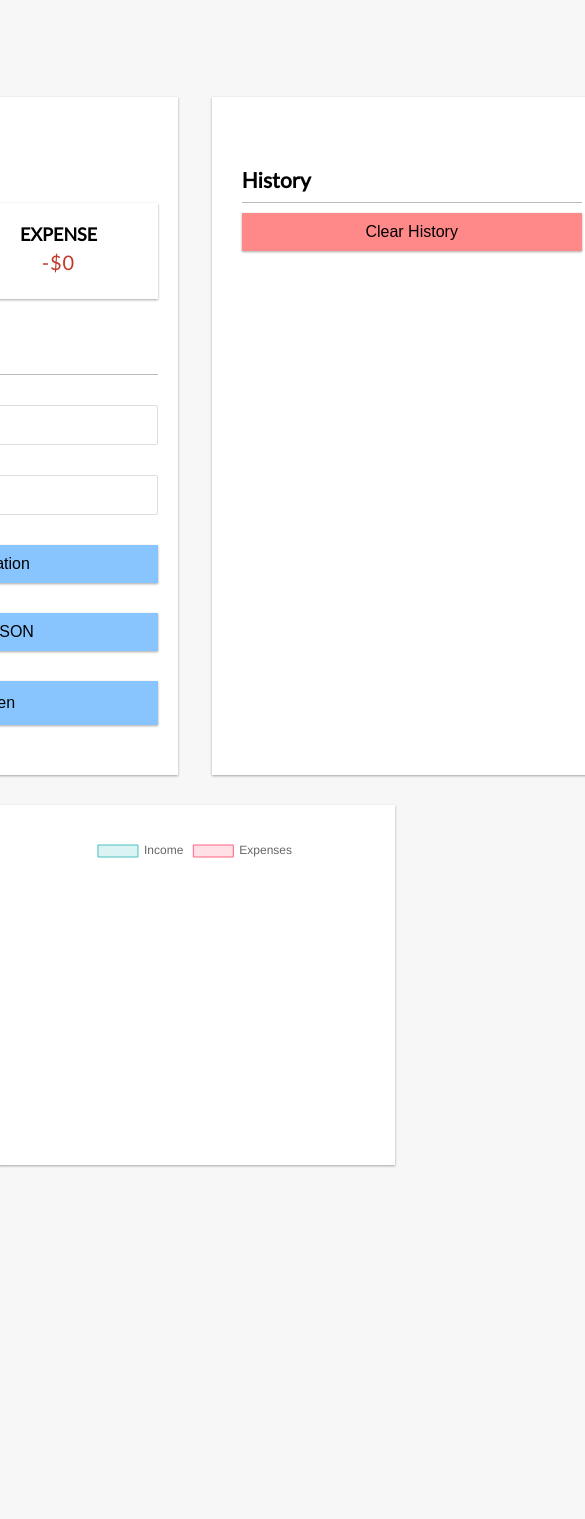
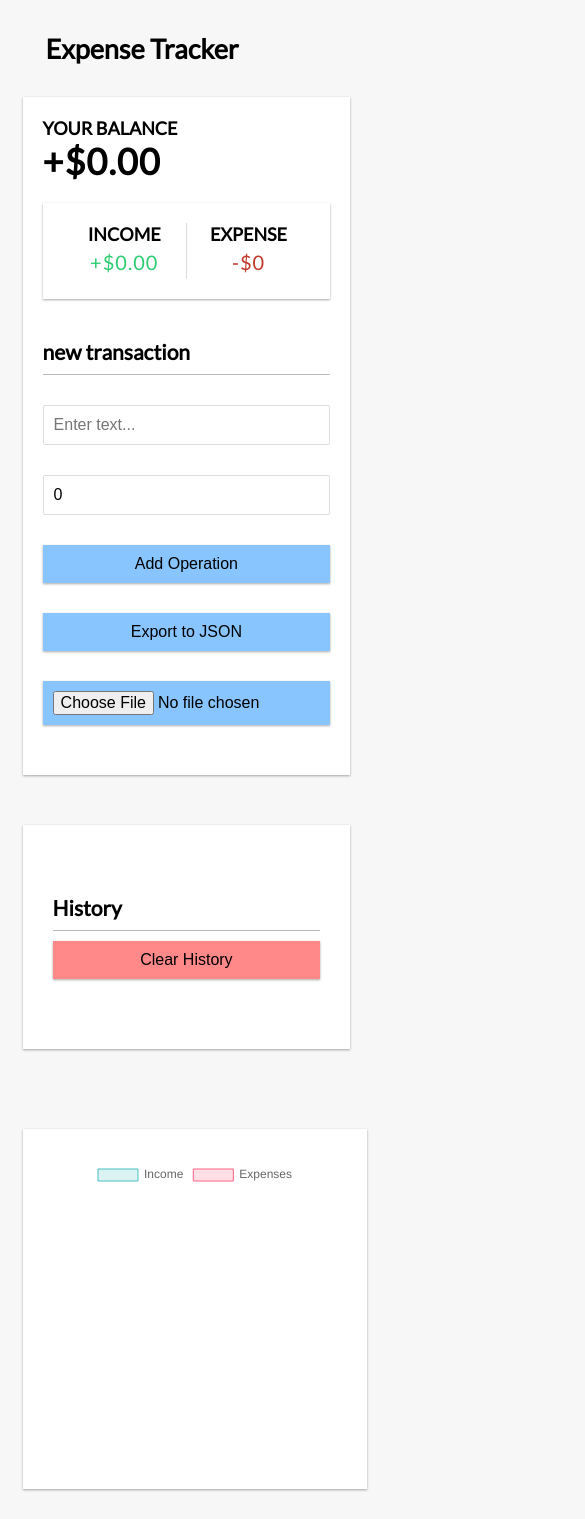
Before and after one commit to SoufianTamim/epense, a React (Vite) app: page / in a window 390 px wide. Shown: the top 1519 px of the page, 585 px wide, since content can reach past the window. Before the commit the page ends 1195 px from the top, so only its background shows below. Built offline with nearby package versions, Linux system fonts and the light colour scheme.

Commit message:
first commit

```diff
--- a/src/CSS/App.css
+++ b/src/CSS/App.css
@@ -209,3 +209,22 @@ input[type="file"] {
   padding: 10px;
   width: 100%;
 }
+
+@media screen and (max-width: 700px) {
+  .container {
+    flex-direction: column;
+      width: 95%;
+
+  }
+  #cont1{
+    width:95%;
+  }
+  #cont2{
+    width: 95%;
+    margin: 50px 0;
+    }
+  #con3{
+    width: 95%;
+  }
+
+}
```
